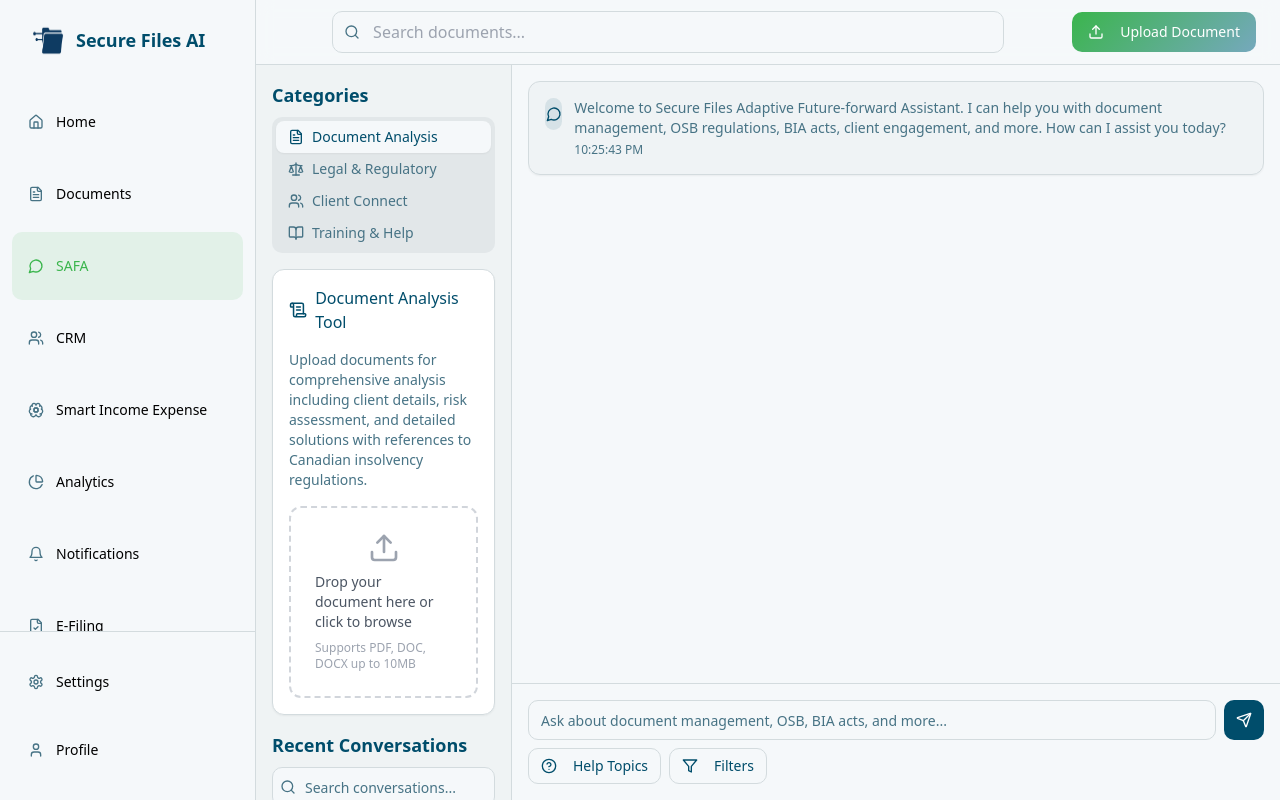
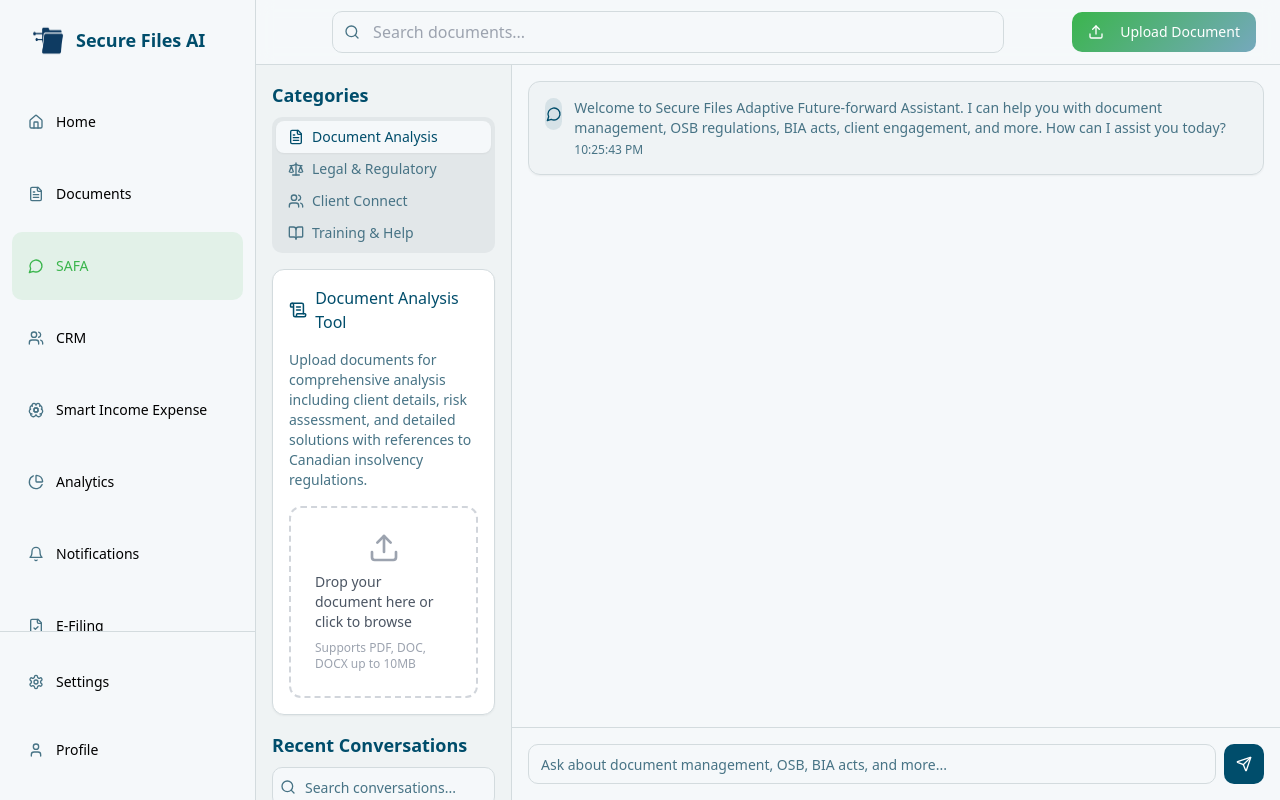
Before and after one commit to RegalApps/bankruptcy-analysis-, a React (Vite) app: page /SAFA in a window 1280 px wide. Built offline with nearby package versions, Linux system fonts and the light colour scheme.

Commit message:
Remove help and filter buttons
Removed the "Help Topics" and "Filters" buttons from the chat input area, as requested.

```diff
--- a/src/pages/SAFA/components/ChatInput.tsx
+++ b/src/pages/SAFA/components/ChatInput.tsx
@@ -1,7 +1,7 @@
 
 import { Button } from "@/components/ui/button";
 import { Input } from "@/components/ui/input";
-import { Send, HelpCircle, Filter } from "lucide-react";
+import { Send } from "lucide-react";
 
 interface ChatInputProps {
   inputMessage: string;
@@ -37,16 +37,6 @@ export const ChatInput = ({
           <Send className="h-4 w-4" />
         </Button>
       </div>
-      <div className="mt-2 flex gap-2">
-        <Button variant="outline" size="sm">
-          <HelpCircle className="mr-2 h-4 w-4" />
-          Help Topics
-        </Button>
-        <Button variant="outline" size="sm">
-          <Filter className="mr-2 h-4 w-4" />
-          Filters
-        </Button>
-      </div>
     </div>
   );
 };
```
